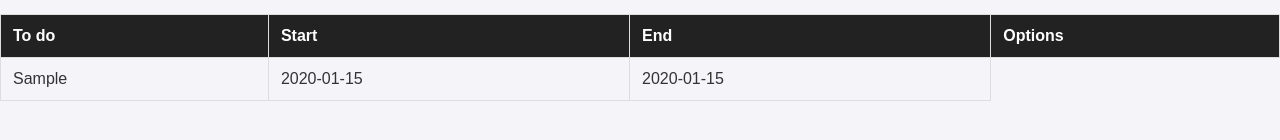
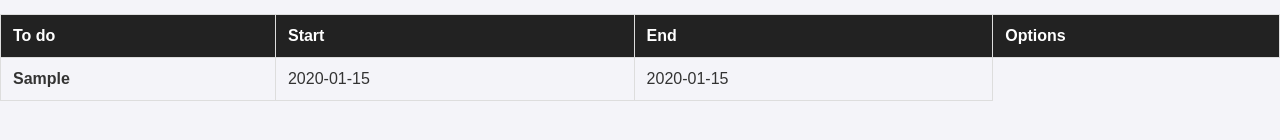
Before and after one commit to bakkins/react-to-do-list, a React (Vite) app: page / in a window 1280 px wide. Both pictures are taken after typing "Sample", "2020-01-15", "2020-01-15" into the empty fields and a click on the button "Submit". Shown: the part 328-468 px from the top of the page. Built offline with nearby package versions, Linux system fonts and the light colour scheme.

Commit message:
style: bold task text in row

```diff
--- a/src/App.jsx
+++ b/src/App.jsx
@@ -50,7 +50,7 @@ export default function App() {
         <tbody>
           {tasks.map((item) => (
             <tr key={item.id} style={{ textAlign: 'left' }}>
-              <td style={{ padding: '12px', border: '1px solid #ddd' }}>{item.task}</td>
+              <td style={{ padding: '12px', border: '1px solid #ddd' }}><strong>{item.task}</strong></td>
               <td style={{ padding: '12px', border: '1px solid #ddd' }}>{item.startDate}</td>
               <td style={{ padding: '12px', border: '1px solid #ddd' }}>{item.expiringDate}</td>
             </tr>
```
